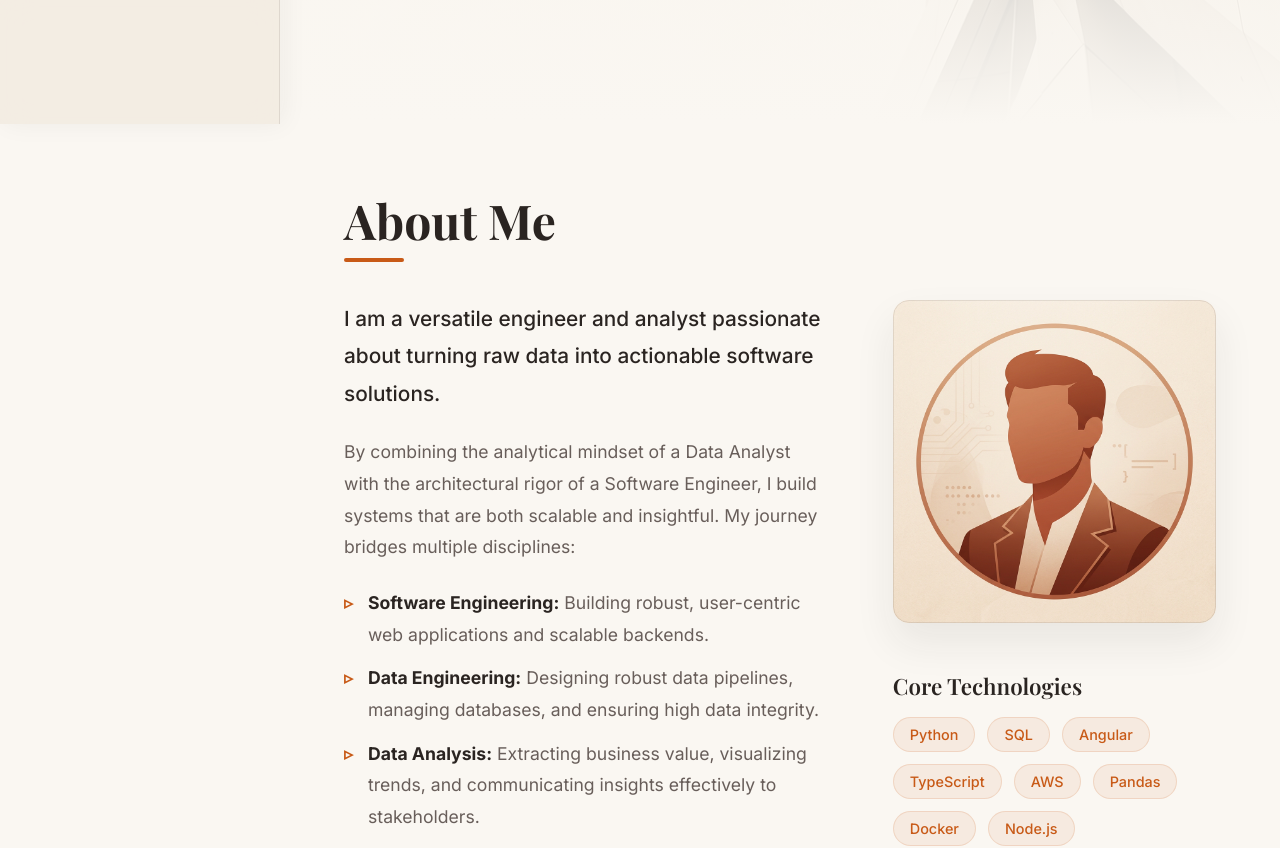
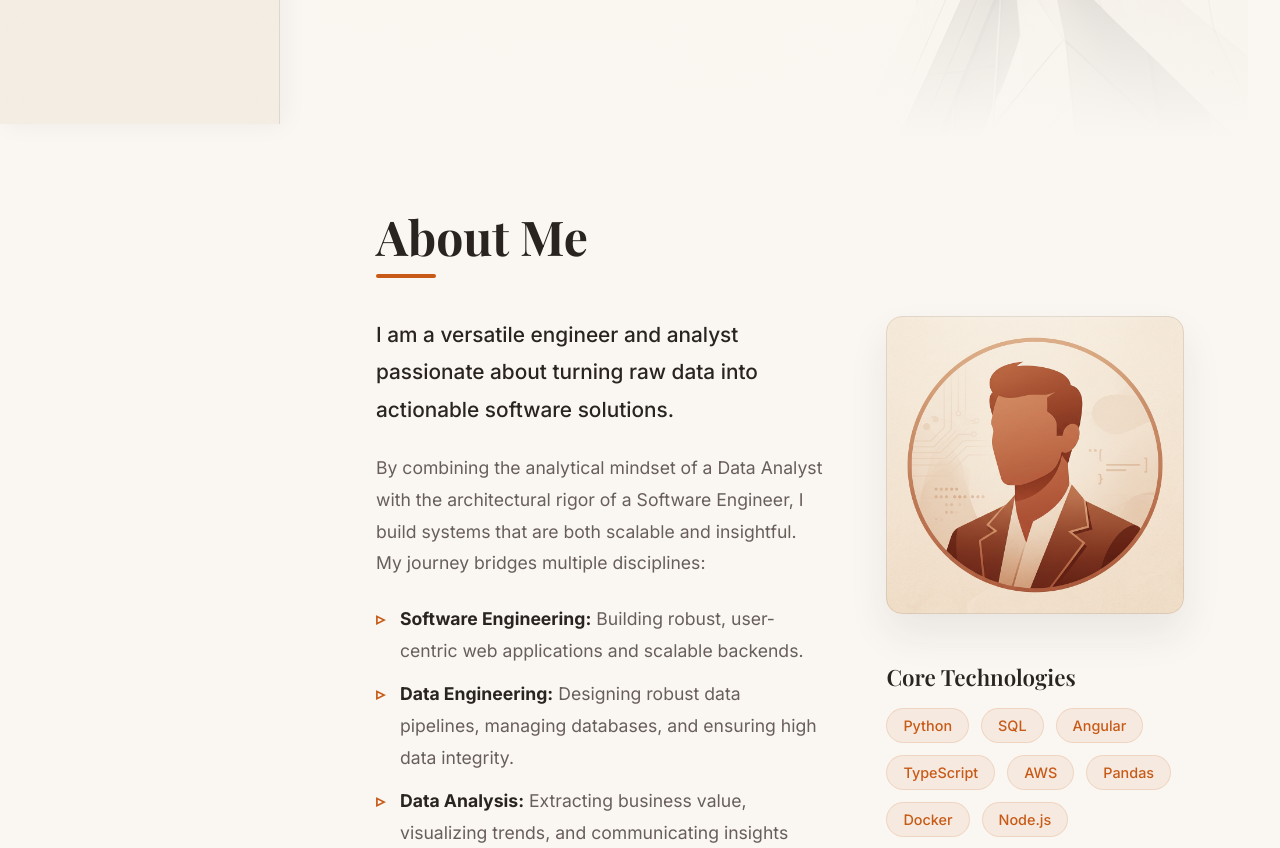
Before and after one commit to aakashs-dev/aakashs-dev.github.io, an Angular app: page / in a window 1280 px wide. Shown: the part 676-1524 px from the top of the page. Built offline with nearby package versions, Linux system fonts and the light colour scheme; a web font is replaced by a local one.

Commit message:
style(layout): increase horizontal padding for better breathing room

```diff
--- a/src/app/components/layout/layout.scss
+++ b/src/app/components/layout/layout.scss
@@ -33,7 +33,7 @@
 
 .content-wrapper {
   flex: 1;
-  padding: 3rem 4rem;
+  padding: 4rem 6rem;
   position: relative;
   z-index: 1;
   max-width: 1400px;
```
